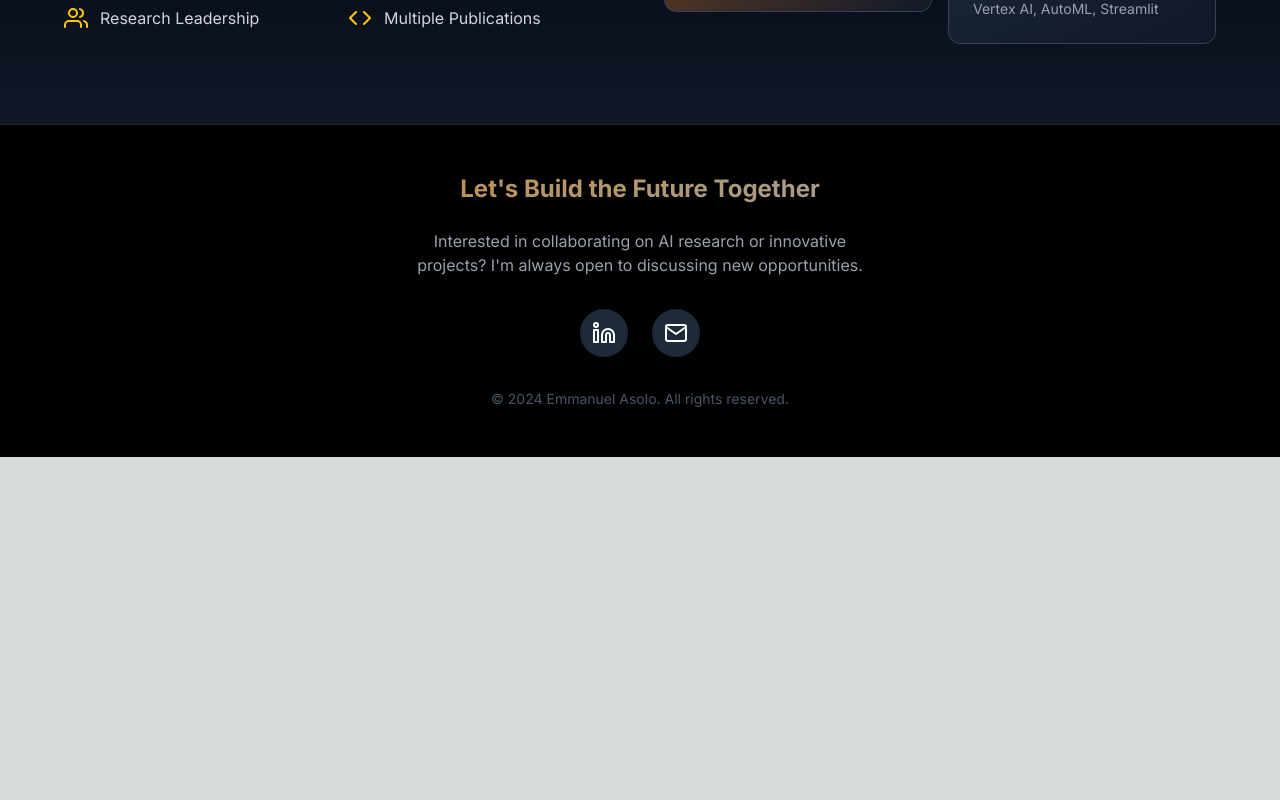
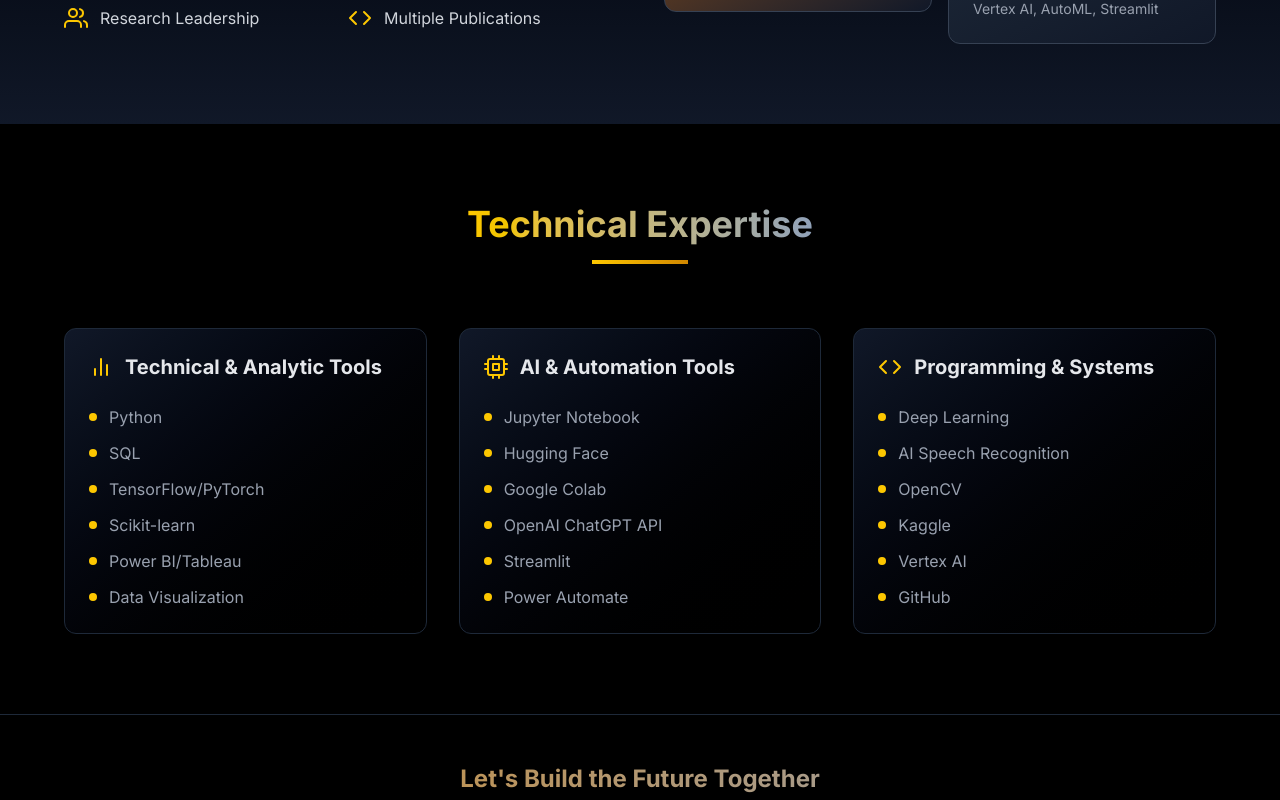
Before and after one commit to graycepaul/Emmanuel-Asolo, a Next.js app: page / in a window 1280 px wide. Shown: the part 1320-2120 px from the top of the page. Before the commit the page ends 1777 px from the top, so only its background shows below. Built offline with nearby package versions, Linux system fonts and the light colour scheme.

Commit message:
added skills section

```diff
--- a/app/page.tsx
+++ b/app/page.tsx
@@ -17,7 +17,7 @@
 } from "react-icons/fi";
 import Footer from "@/components/Footer";
 import About from "@/components/About";
-// import Skills from "@/components/Skills";
+import Skills from "@/components/Skills";
 // import Experience from "@/components/Experience";
 // import Publications from "@/components/Publications";
 // import Projects from "@/components/Projects";
@@ -305,10 +305,10 @@
         </div>
       </section>
       <About />
-      {/* <Skills />
-      <Projects />
+      <Skills />
+      {/* <Projects />
       <Experience />
-      <Publications />  */}
+      <Publications />   */}
       <Footer />
     </div>
   );
--- a/components/Skills.tsx
+++ b/components/Skills.tsx
@@ -13,11 +13,11 @@
           className="text-center mb-16"
         >
           <h2 className="text-4xl font-bold mb-4">
-            <span className="bg-gradient-to-r from-emerald-400 to-cyan-400 bg-clip-text text-transparent">
+            <span className="bg-gradient-to-r from-yellow-400 to-slate-400 bg-clip-text text-transparent">
               Technical Expertise
             </span>
           </h2>
-          <div className="w-24 h-1 bg-gradient-to-r from-emerald-400 to-cyan-400 mx-auto"></div>
+          <div className="w-24 h-1 bg-gradient-to-r from-yellow-400 to-yellow-600 mx-auto"></div>
         </motion.div>
 
         <div className="grid md:grid-cols-3 gap-8 max-w-6xl mx-auto">
@@ -33,7 +33,7 @@
                 "Data Visualization",
               ],
               icon: <FiBarChart2 className="w-6 h-6" />,
-              color: "emerald",
+              color: "yellow",
             },
             {
               category: "AI & Automation Tools",
@@ -46,7 +46,7 @@
                 "Power Automate",
               ],
               icon: <FiCpu className="w-6 h-6" />,
-              color: "cyan",
+              color: "yellow",
             },
             {
               category: "Programming & Systems",
@@ -59,7 +59,7 @@
                 "GitHub",
               ],
               icon: <FiCode className="w-6 h-6" />,
-              color: "emerald",
+              color: "yellow",
             },
           ].map((group, index) => (
             <motion.div
@@ -67,13 +67,15 @@
               initial={{ opacity: 0, y: 50 }}
               whileInView={{ opacity: 1, y: 0 }}
               transition={{ duration: 0.8, delay: index * 0.2 }}
-              className="bg-gradient-to-br from-gray-900 to-black border border-gray-800 rounded-xl p-6 hover:border-emerald-400/50 transition-all duration-300"
+              className="bg-gradient-to-br from-gray-900 to-black border border-gray-800 rounded-xl p-6 hover:border-yellow-400/50 transition-all duration-300"
             >
               <div
                 className={`flex items-center space-x-3 mb-6 text-${group.color}-400`}
               >
                 {group.icon}
-                <h3 className="text-xl font-bold">{group.category}</h3>
+                <h3 className="text-xl font-bold text-gray-200">
+                  {group.category}
+                </h3>
               </div>
               <div className="space-y-3">
                 {group.skills.map((skill) => (
@@ -81,7 +83,7 @@
                     <div
                       className={`w-2 h-2 bg-${group.color}-400 rounded-full`}
                     ></div>
-                    <span className="text-gray-300">{skill}</span>
+                    <span className="text-gray-400">{skill}</span>
                   </div>
                 ))}
               </div>
```
